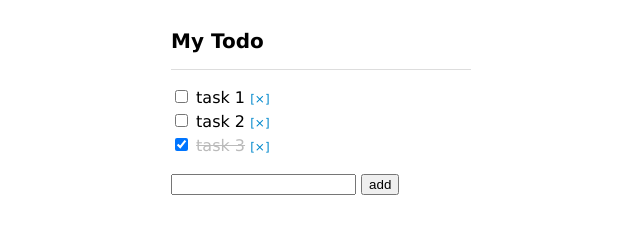
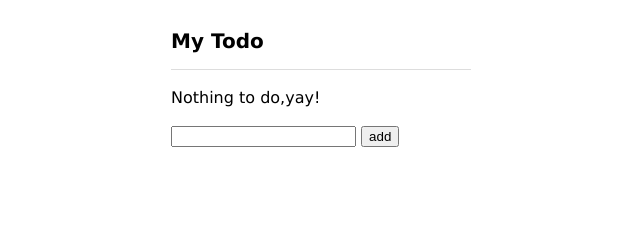
Before and after one commit to miltank-405/study, a plain HTML site: page vueStudy/index.html in a window 1280 px wide. Shown: the whole page, without its empty margins (319-959 px from the left). Drawn offline with nearby package versions, Linux system fonts and the light colour scheme.

Commit message:
v-showでfalseの時メッセージを表示

```diff
--- a/vueStudy/index.html
+++ b/vueStudy/index.html
@@ -42,6 +42,9 @@
 				<!-- 何番目のアイテムの削除か分からないから、liタグのindex追加すると0から始まる順番が入る -->
 				<span @click="deleteItem(index)" class="command">[×]</span>
 			</li>
+			<!-- todoがなかった場合に何らかのメッセージを表示するUIを作る -->
+			<!-- todo.lengthがfalseのとき(todosが空配列のとき)にメッセージを表示 -->
+			<li v-show="!todos.length">Nothing to do,yay!</li>
 		</ul>
 		<!-- 入力フォーム -->
 		<!-- <form v-on:submit="addItem"> -->
--- a/vueStudy/js/main.js
+++ b/vueStudy/js/main.js
@@ -8,18 +8,19 @@
 		el: '#app',
 		data: {
 			newItem: '',
-			todos: [{
-				// 完了しているかも確認したい
-				// isDoneキーで完了しているか確認
-				title: 'task 1',
-				isDone: false
-			},{
-				title: 'task 2',
-				isDone: false
-			},{
-				title: 'task 3',
-				isDone: true
-			}]
+			todos: []
+			// todos: [{
+			// 	// 完了しているかも確認したい
+			// 	// isDoneキーで完了しているか確認
+			// 	title: 'task 1',
+			// 	isDone: false
+			// },{
+			// 	title: 'task 2',
+			// 	isDone: false
+			// },{
+			// 	title: 'task 3',
+			// 	isDone: true
+			// }]
 			// nameは#2で完了
 			// name: 'taguchi'
 		},
```
